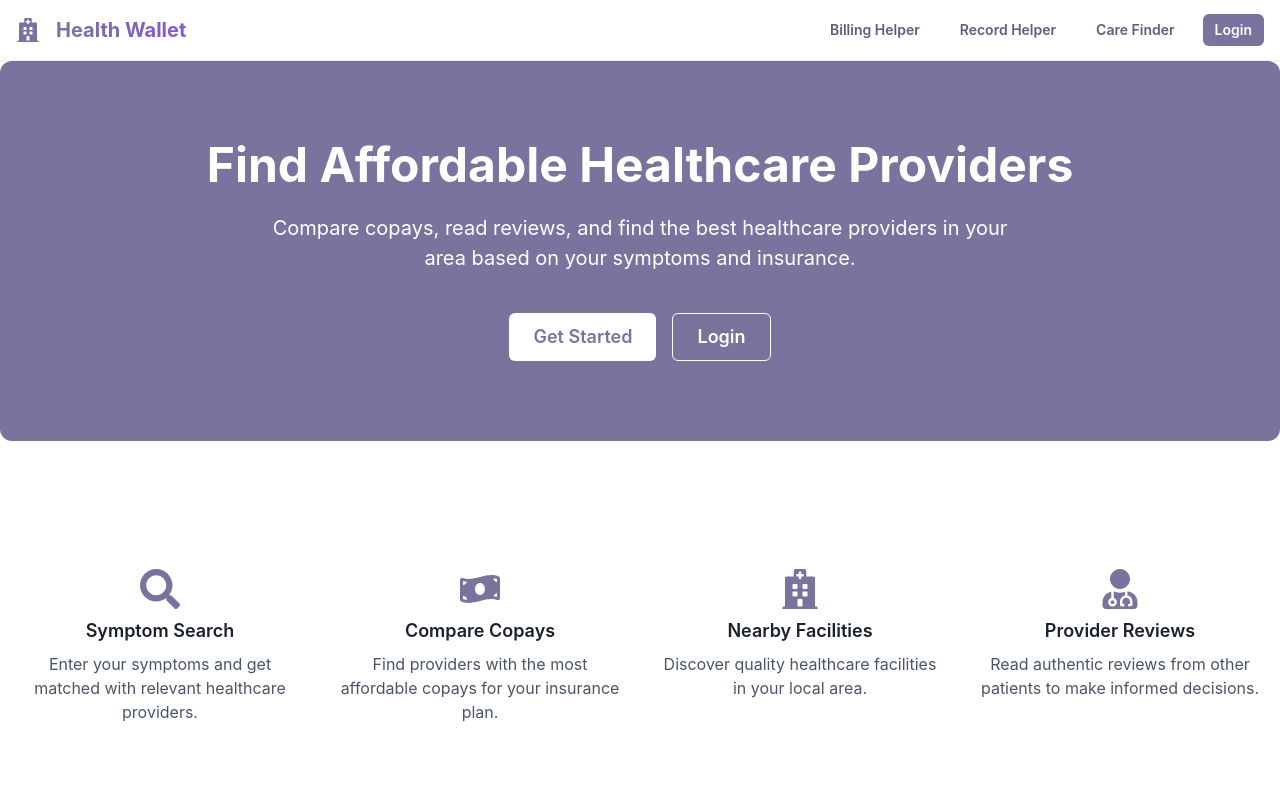
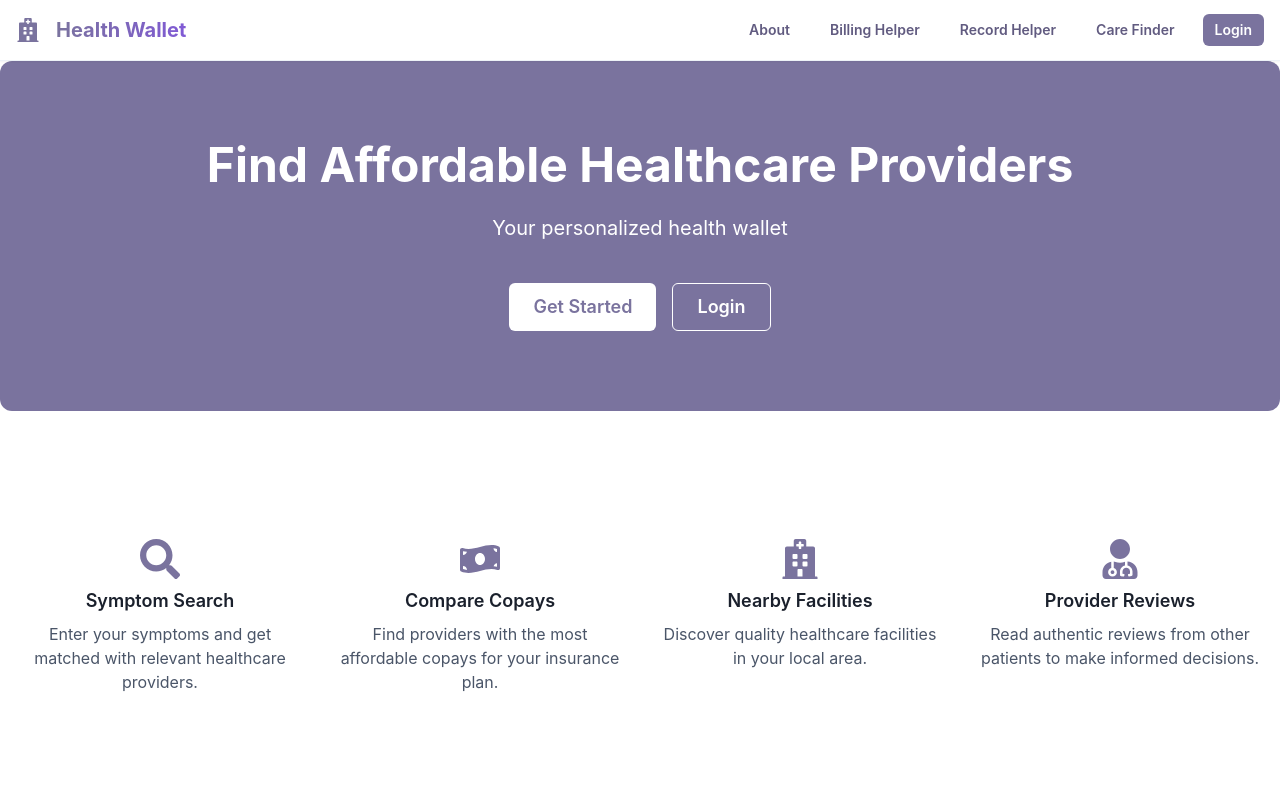
Before and after one commit to Pulkith/Ryktor, a React (Vite) app in the folder frontend/: page /landing in a window 1280 px wide. Shown: the top 800 px of the page. Built offline with nearby package versions, Linux system fonts and the light colour scheme.

Commit message:
Frontend

```diff
--- a/frontend/src/components/Header.jsx
+++ b/frontend/src/components/Header.jsx
@@ -42,6 +42,15 @@ const Header = () => {
           </HStack>
 
           <HStack spacing={4}>
+          <Button
+              as={RouterLink}
+              to="/landing"
+              variant="ghost"
+              colorScheme="brand"
+              size="sm"
+            >
+              About
+            </Button>
             <Button
               as={RouterLink}
               to="/billing"
--- a/frontend/src/pages/Landing.jsx
+++ b/frontend/src/pages/Landing.jsx
@@ -33,7 +33,7 @@ function Landing() {
               Find Affordable Healthcare Providers
             </Heading>
             <Text fontSize="xl" maxW="container.md">
-              Compare copays, read reviews, and find the best healthcare providers in your area based on your symptoms and insurance.
+              Your personalized health wallet
             </Text>
             <HStack spacing={4} mt={4}>
               <Button
```
